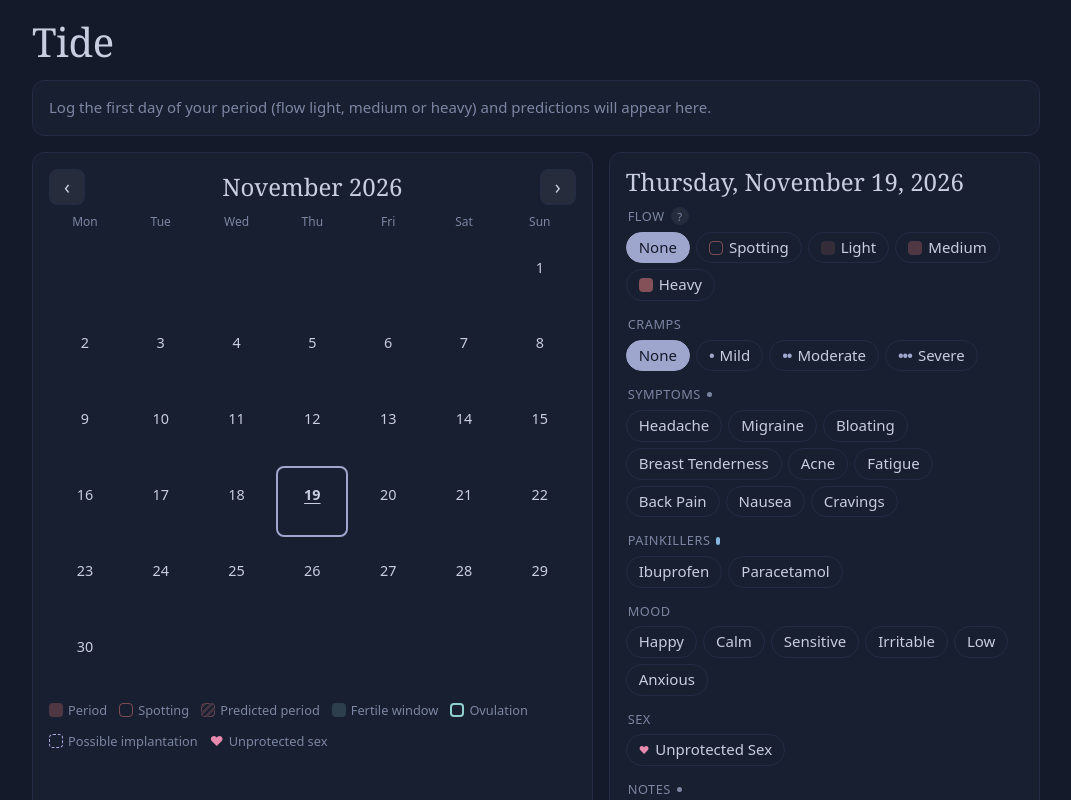
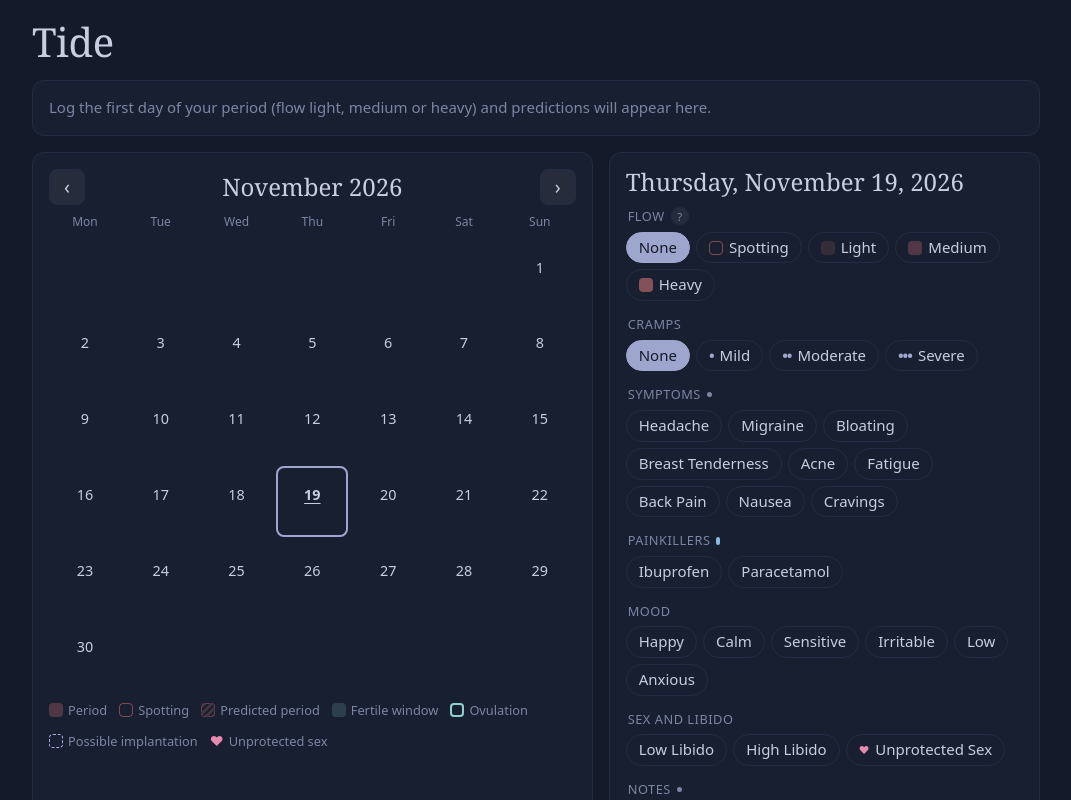
Before and after one commit to 1sabelle/tide-tracker, a React (Vite) app: page / in a window 1280 px wide. Shown: the top 800 px of the page, without its empty margins (104-1175 px from the left). Built offline with nearby package versions, Linux system fonts and the light colour scheme.

Commit message:
✨ Track low or high libido

```diff
--- a/src/DayEditor.jsx
+++ b/src/DayEditor.jsx
@@ -1,5 +1,5 @@
 import { useState } from 'react';
-import { CRAMP_LEVELS, EMPTY_DAY_LOG, FLOW_LEVELS, MOODS, PAINKILLERS, SYMPTOMS } from './cycle.js';
+import { CRAMP_LEVELS, EMPTY_DAY_LOG, FLOW_LEVELS, LIBIDO_LEVELS, MOODS, PAINKILLERS, SYMPTOMS } from './cycle.js';
 import { formatLong } from './dates.js';
 import { CrampMark, FlowMark, NoteMark, PainkillerMark, SexMark } from './DayMarks.jsx';
 
@@ -129,8 +129,18 @@ export default function DayEditor({ date, dayLog = EMPTY_DAY_LOG, onChange }) {
       </fieldset>
 
       <fieldset>
-        <legend>Sex</legend>
+        <legend>Sex and libido</legend>
         <div className="chips">
+          {LIBIDO_LEVELS.map((libido) => (
+            <button
+              key={libido}
+              className={`chip ${log.libido === libido ? 'on' : ''}`}
+              aria-pressed={log.libido === libido}
+              onClick={() => update({ libido: log.libido === libido ? null : libido })}
+            >
+              {libido} libido
+            </button>
+          ))}
           <button
             className={`chip ${log.unprotectedSex ? 'on' : ''}`}
             aria-pressed={log.unprotectedSex}
--- a/src/Patterns.jsx
+++ b/src/Patterns.jsx
@@ -27,7 +27,7 @@ export default function Patterns({ logs, prediction, today }) {
       {!hasEnoughCycles ? (
         <p className="empty">Patterns appear once you have logged at least two cycles.</p>
       ) : rows.length === 0 ? (
-        <p className="empty">Log symptoms, cramps, painkillers or mood and patterns across your cycles will show here.</p>
+        <p className="empty">Log symptoms, cramps, painkillers, mood or libido and patterns across your cycles will show here.</p>
       ) : (
         <>
           <p className="subheading">How often each thing was logged on each day of your cycle, across {cycleCount} cycles</p>
--- a/src/cycle.js
+++ b/src/cycle.js
@@ -15,6 +15,8 @@ export const SYMPTOMS = [
 ];
 export const PAINKILLERS = ['ibuprofen', 'paracetamol'];
 export const MOODS = ['happy', 'calm', 'sensitive', 'irritable', 'low', 'anxious'];
+// Only a noticeably low or high day is logged; nothing logged means nothing stood out.
+export const LIBIDO_LEVELS = ['low', 'high'];
 
 export const EMPTY_DAY_LOG = {
   flow: 'none',
@@ -22,6 +24,7 @@ export const EMPTY_DAY_LOG = {
   symptoms: [],
   painkillers: [],
   mood: null,
+  libido: null,
   notes: '',
   unprotectedSex: false,
 };
@@ -224,6 +227,7 @@ export function isEmptyLog(dayLog) {
     (dayLog.symptoms ?? []).length === 0 &&
     (dayLog.painkillers ?? []).length === 0 &&
     !dayLog.mood &&
+    !dayLog.libido &&
     !dayLog.unprotectedSex &&
     !(dayLog.notes ?? '').trim()
   );
--- a/src/patterns.js
+++ b/src/patterns.js
@@ -1,4 +1,4 @@
-import { MOODS, PAINKILLERS, SYMPTOMS } from './cycle.js';
+import { LIBIDO_LEVELS, MOODS, PAINKILLERS, SYMPTOMS } from './cycle.js';
 import { addDays, daysBetween } from './dates.js';
 
 // Each thing the patterns view tracks, and how to tell whether a day's log has it.
@@ -15,6 +15,7 @@ const TRACKED = [
     isLoggedIn: (dayLog) => dayLog.painkillers?.includes(painkiller),
   })),
   ...MOODS.map((mood) => ({ group: 'Mood', label: mood, isLoggedIn: (dayLog) => dayLog.mood === mood })),
+  ...LIBIDO_LEVELS.map((libido) => ({ group: 'Libido', label: libido, isLoggedIn: (dayLog) => dayLog.libido === libido })),
 ];
 
 function earlierOf(isoDateA, isoDateB) {
--- a/src/storage.js
+++ b/src/storage.js
@@ -1,4 +1,4 @@
-import { CRAMP_LEVELS, DEFAULT_SETTINGS, FLOW_LEVELS, MOODS, PAINKILLERS, SYMPTOMS } from './cycle.js';
+import { CRAMP_LEVELS, DEFAULT_SETTINGS, FLOW_LEVELS, LIBIDO_LEVELS, MOODS, PAINKILLERS, SYMPTOMS } from './cycle.js';
 import { isIsoDate } from './dates.js';
 
 const STORAGE_KEY = 'mtracker.v1';
@@ -99,6 +99,8 @@ function collectDayLogErrors(date, dayLog) {
   }
   if (dayLog.mood !== undefined && dayLog.mood !== null && !MOODS.includes(dayLog.mood))
     errors.push(`${date}: mood "${dayLog.mood}" is not one of ${MOODS.join(', ')}.`);
+  if (dayLog.libido !== undefined && dayLog.libido !== null && !LIBIDO_LEVELS.includes(dayLog.libido))
+    errors.push(`${date}: libido "${dayLog.libido}" is not one of ${LIBIDO_LEVELS.join(', ')}.`);
   if (dayLog.unprotectedSex !== undefined && typeof dayLog.unprotectedSex !== 'boolean')
     errors.push(`${date}: unprotectedSex "${dayLog.unprotectedSex}" is not true or false.`);
   if (dayLog.notes !== undefined && typeof dayLog.notes !== 'string')
@@ -113,6 +115,7 @@ function normalizeDayLog(dayLog) {
     symptoms: dayLog.symptoms ?? [],
     painkillers: dayLog.painkillers ?? [],
     mood: dayLog.mood ?? null,
+    libido: dayLog.libido ?? null,
     notes: dayLog.notes ?? '',
     unprotectedSex: dayLog.unprotectedSex ?? false,
   };
```
Also changed, not shown: 1 other file (tests, documents, lock files or other folders).
